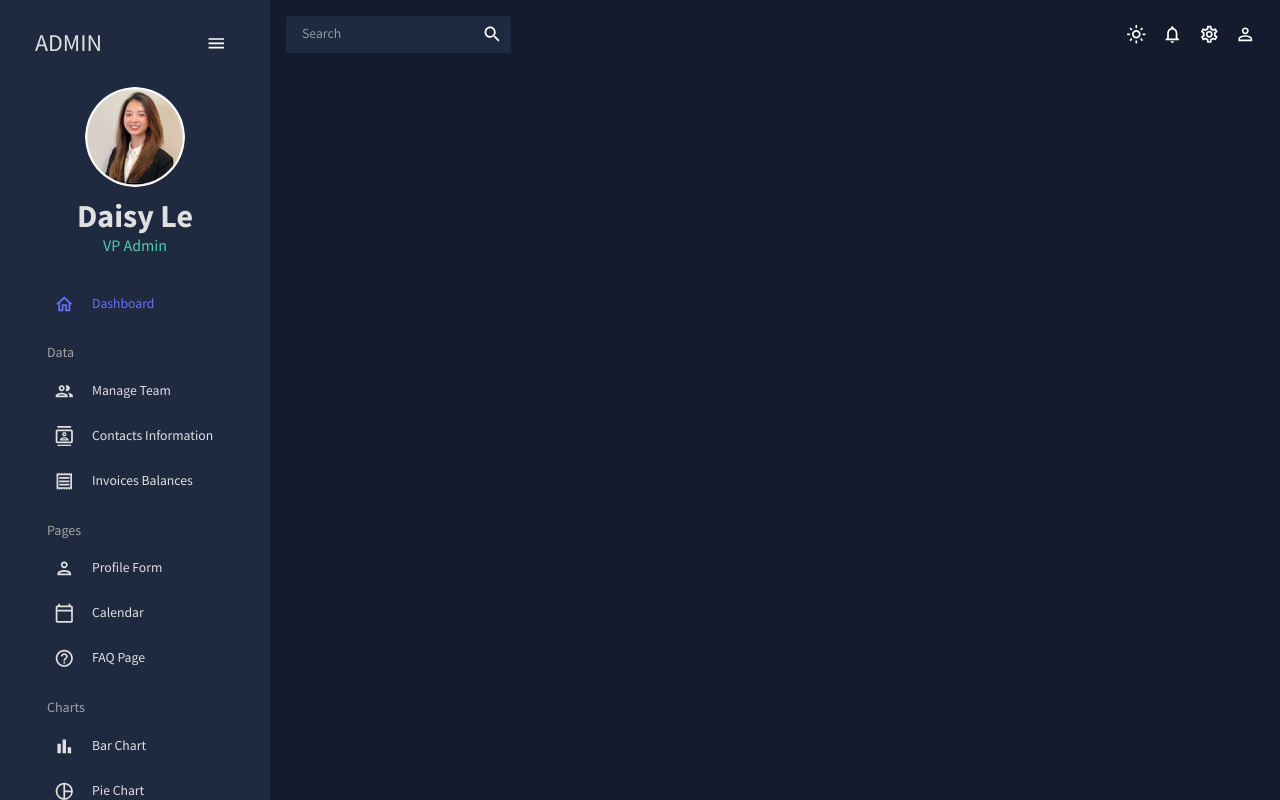
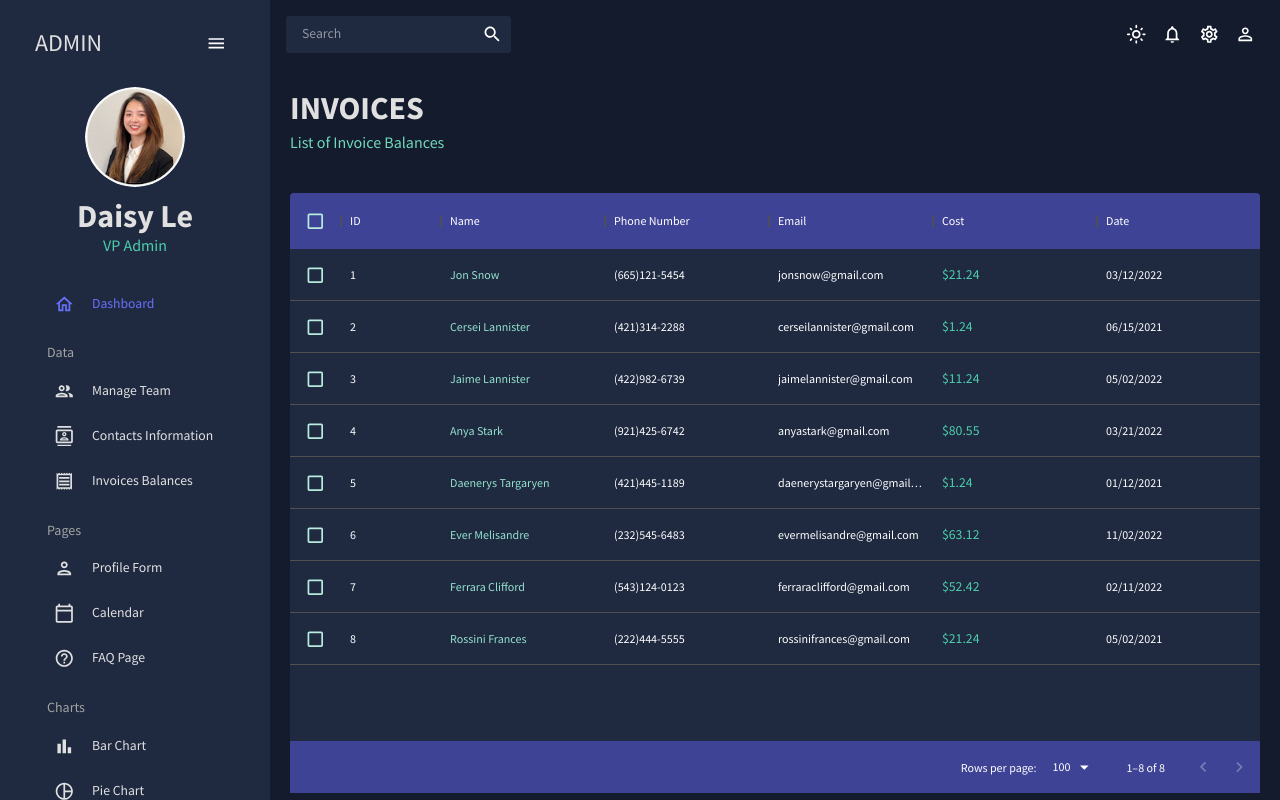
Before and after one commit to daisyle0203/React_Admin, a React (Create React App) app: page /invoices in a window 1280 px wide. Built offline with nearby package versions, Linux system fonts and the light colour scheme.

Commit message:
add invoices tables and styling for it

```diff
--- a/src/App.js
+++ b/src/App.js
@@ -7,7 +7,7 @@
 import Dashboard from "./scenes/dashboard"
 import Team from "./scenes/team"
 import Contacts from "./scenes/contacts"
-// import Invoices from "./scenes/invoices"
+import Invoices from "./scenes/invoices"
 // import Bar from "./scenes/bar"
 // import Form from "./scenes/form"
 // import Line from "./scenes/line"
@@ -31,7 +31,7 @@
               <Route path="/" element={<Dashboard />} />
               <Route path="/team" element={<Team />} />
               <Route path="/contacts" element={<Contacts />} />
-              {/* <Route path="/invoices" element={<Invoices />} /> */}
+              <Route path="/invoices" element={<Invoices />} />
               {/* <Route path="/form" element={<Form />} /> */}
               {/* <Route path="/bar" element={<Bar />} /> */}
               {/* <Route path="/pie" element={<Pie />} /> */}
--- /dev/null
+++ b/src/scenes/invoices/index.jsx
@@ -0,0 +1,83 @@
+import { Box, Typography, useTheme } from "@mui/material";
+import { DataGrid } from "@mui/x-data-grid";
+import { tokens } from "../../theme";
+import { mockDataInvoices } from "../../data/mockData";
+import Header from "../../components/Header";
+
+const Invoices = () => {
+  const theme = useTheme();
+  const colors = tokens(theme.palette.mode);
+  const columns = [
+    { field: "id", headerName: "ID" },
+    {
+      field: "name",
+      headerName: "Name",
+      flex: 1,
+      cellClassName: "name-column--cell",
+    },
+    {
+      field: "phone",
+      headerName: "Phone Number",
+      flex: 1,
+    },
+    {
+      field: "email",
+      headerName: "Email",
+      flex: 1,
+    },
+    {
+      field: "cost",
+      headerName: "Cost",
+      flex: 1,
+      renderCell: (params) => (
+        <Typography color={colors.greenAccent[500]}>
+          ${params.row.cost}
+        </Typography>
+      ),
+    },
+    {
+      field: "date",
+      headerName: "Date",
+      flex: 1,
+    },
+  ];
+
+  return (
+    <Box m="20px">
+      <Header title="INVOICES" subtitle="List of Invoice Balances" />
+      <Box
+        m="40px 0 0 0"
+        height="75vh"
+        sx={{
+          "& .MuiDataGrid-root": {
+            border: "none",
+          },
+          "& .MuiDataGrid-cell": {
+            borderBottom: "none",
+          },
+          "& .name-column--cell": {
+            color: colors.greenAccent[300],
+          },
+          "& .MuiDataGrid-columnHeaders": {
+            backgroundColor: colors.blueAccent[700],
+            borderBottom: "none",
+          },
+          "& .MuiDataGrid-virtualScroller": {
+            backgroundColor: colors.primary[400],
+          },
+          "& .MuiDataGrid-footerContainer": {
+            borderTop: "none",
+            backgroundColor: colors.blueAccent[700],
+          },
+          "& .MuiCheckbox-root": {
+            color: `${colors.greenAccent[200]} !important`,
+          },
+        }}
+      >
+        <DataGrid checkboxSelection rows={mockDataInvoices} columns={columns} />
+      </Box>
+    </Box>
+  );
+};
+
+export default Invoices;
```
